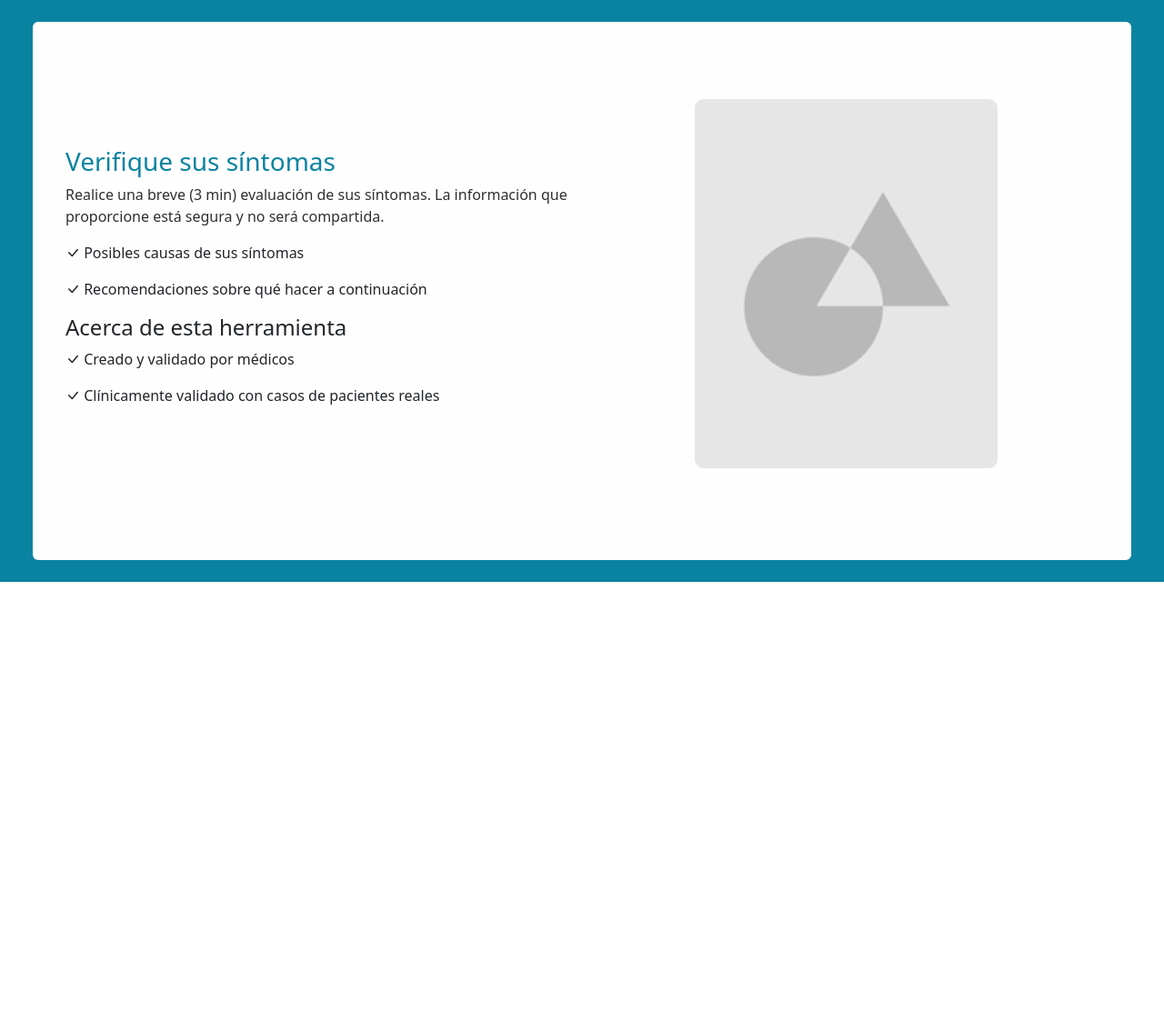
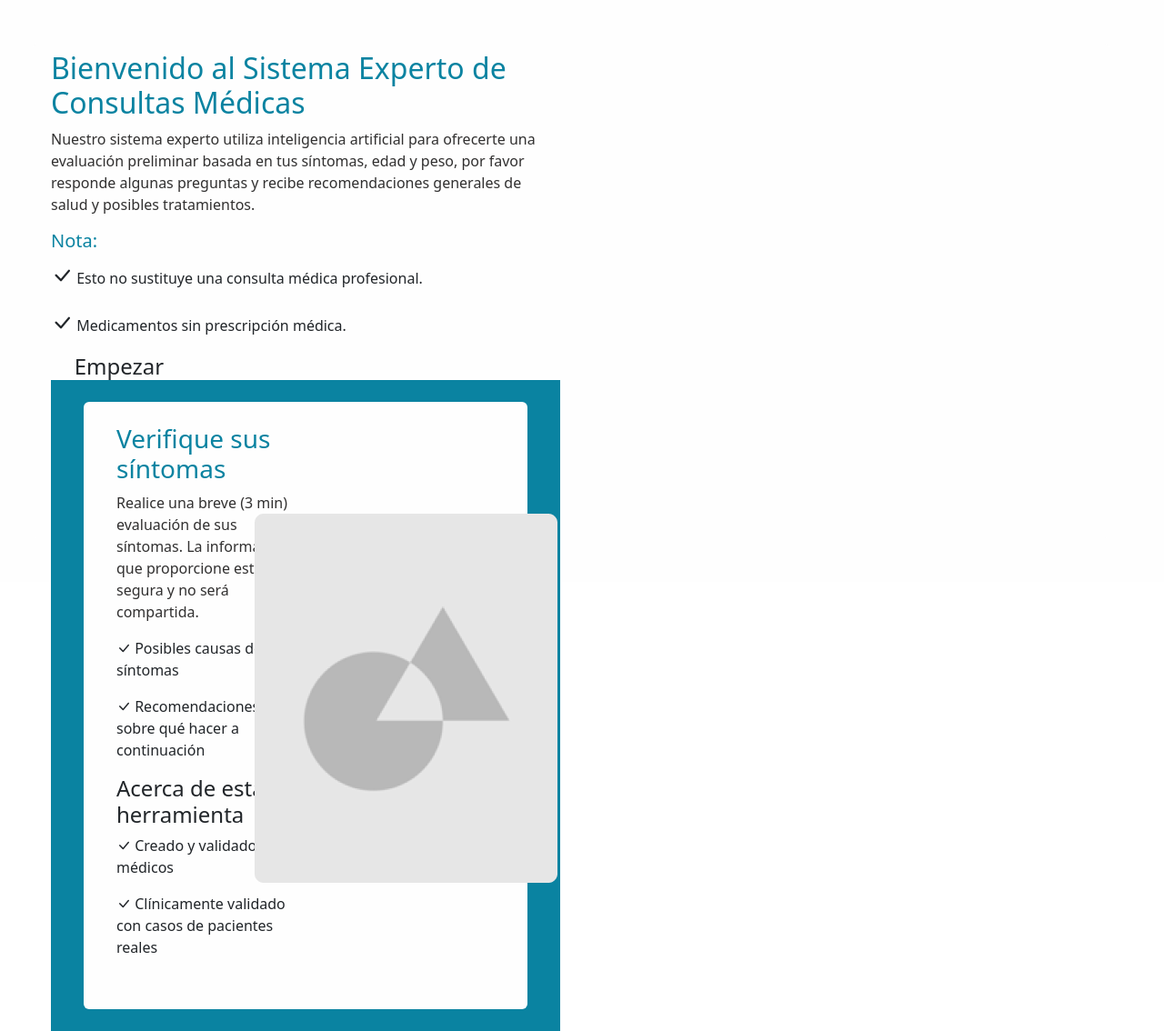
Before and after one commit to Padinjavier/ApiMedic, a PHP site: page /index.php in a window 1280 px wide. Shown: the part 160-1294 px from the top of the page at 91% size. Before the commit the page ends 800 px from the top, so only its background shows below. Run offline with PHP 8.4, Linux system fonts and the light colour scheme; some libraries are stand-ins or nearby versions.

Commit message:
Reapply "start project"
This reverts commit 548a85e3b62cdc50cf54c8a630a7c6375bd4a9fd.

```diff
--- a/app/views/inicio.php
+++ b/app/views/inicio.php
@@ -1,6 +1,21 @@
 <?php include_once (__DIR__ . '/__includes/__main_content_header.php'); ?>
 
-<!-- TU CONTENIDO -->
+<!-- TU CONTENIDO Principal -->
+<div class="bgSecundarios_white p-5  w-100 h-100 principal">
+  <div class="row  bgSecundarios_white p-2 w-100 h-100 rounded">
+    <div class="form-group col-md-6 w-50" style="    display: flex;
+    flex-direction: column;
+    justify-content: center;">
+      <h2 class="textblue_primary mb-2">Bienvenido al Sistema Experto de Consultas Médicas</h2>
+      <p class="textSecundarios_black">Nuestro sistema experto utiliza inteligencia artificial para ofrecerte una
+        evaluación preliminar basada en tus síntomas, edad y peso, por favor responde algunas preguntas y recibe
+        recomendaciones generales de salud y posibles tratamientos.</p>
+      <h5 class="textblue_primary">Nota:</h5>
+      <p><i class="bi bi-check-lg fs-4"></i> Esto no sustituye una consulta médica profesional.</p>
+      <p><i class="bi bi-check-lg fs-4"></i> Medicamentos sin prescripción médica.</p>
+      <button class="button button_siguiente nav-link" style="width: 150px;" onclick="bienvenida()">
+        <h4 class="m-0">Empezar</h4>
+      </button>
 
 <!-- <link rel="stylesheet" href="<?= ASSETS ?>/dist/css/ApiMedic.css"> -->
 
```
